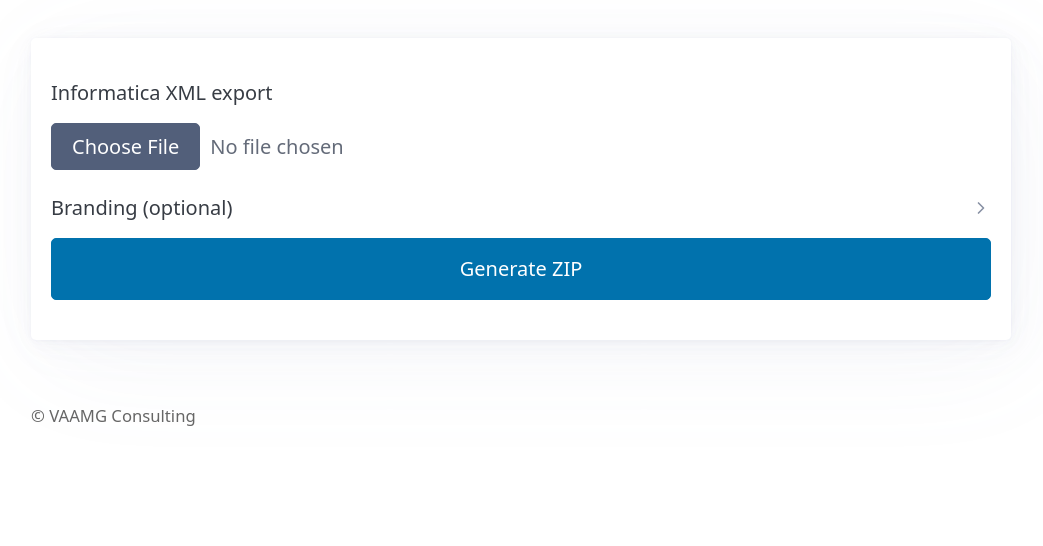
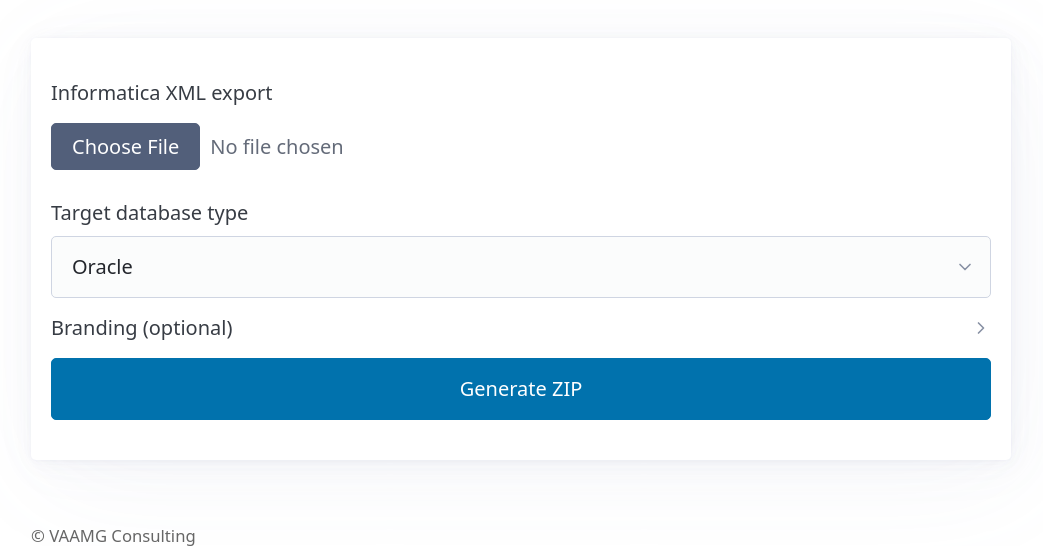
Before and after one commit to goswamm/infa-xml-2-excel, a FastAPI app: page / in a window 1280 px wide. Shown: the part 232-778 px from the top of the page, without its empty margins (119-1162 px from the left). Before the commit the page ends 658 px from the top, so only its background shows below. Run offline with FastAPI, Linux system fonts and the light colour scheme; some libraries are stand-ins or nearby versions.

Commit message:
Add branding options and target database selection

```diff
--- a/app/templates/index.html
+++ b/app/templates/index.html
@@ -25,6 +25,15 @@
   <label for="xml_file">Informatica XML export</label>
   <input type="file" id="xml_file" name="xml_file" accept=".xml" required>
 
+  <label for="target_db">Target database type</label>
+  <select id="target_db" name="target_db" required>
+    <option value="oracle" selected>Oracle</option>
+    <option value="sqlserver">SQL Server</option>
+    <option value="postgres">PostgreSQL</option>
+    <option value="mysql">MySQL</option>
+    <option value="snowflake">Snowflake</option>
+  </select>
+
   <details>
     <summary>Branding (optional)</summary>
     <div class="grid">
@@ -42,6 +51,7 @@
 
   <button type="submit">Generate ZIP</button>
 </form>
+
   </article>
 </main>
 
```
Lines whose indentation alone changed are shown as unchanged.
